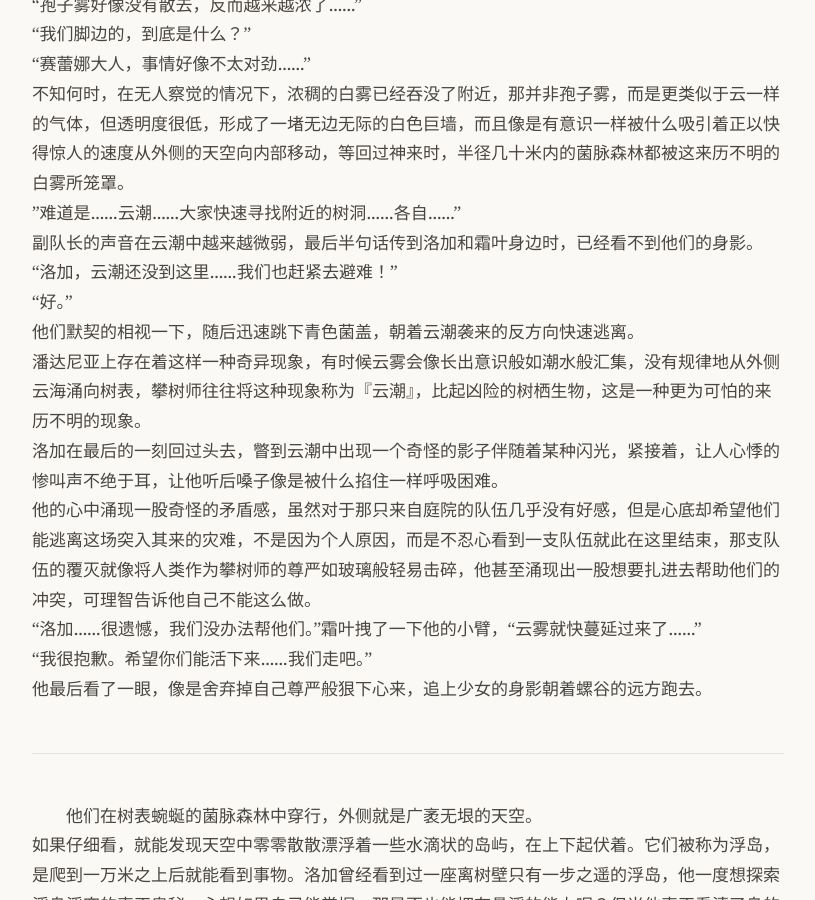
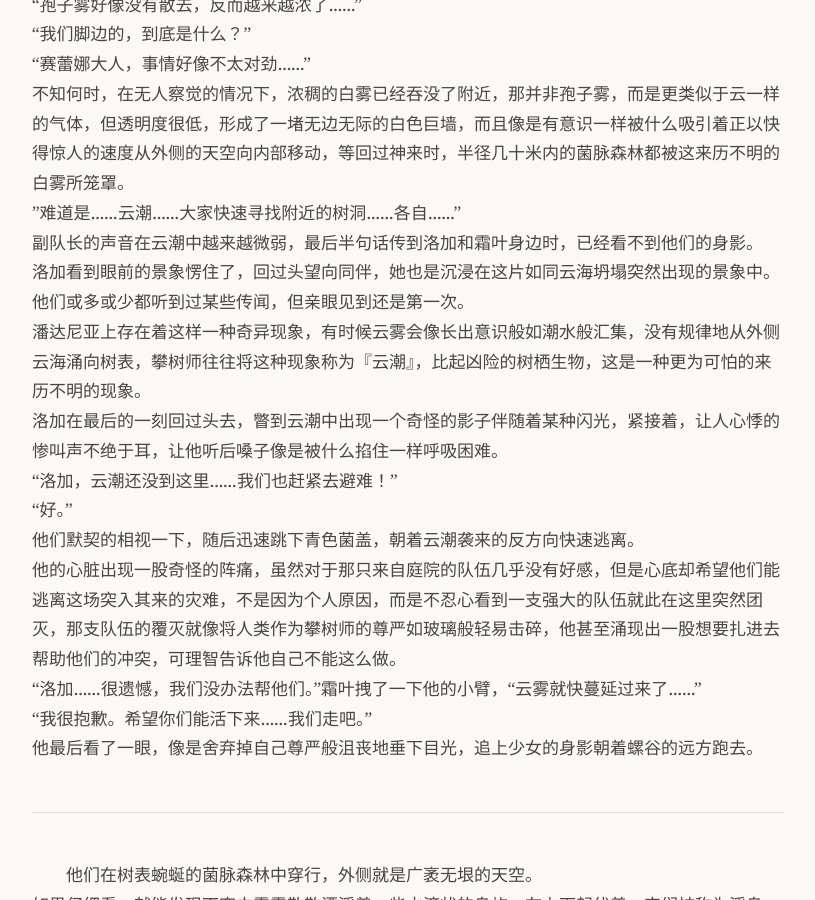
Before and after one commit to yihenc/yihenc.github.io, a Jekyll site: the page built from _posts/2026-03-02-壁迷宫.md, in a window 1280 px wide and 900 px high, scrolled down 4572 px. Shown: the whole window, without its empty margins (232-1047 px from the left). Built offline with Jekyll 4.4.1, drawn with Linux system fonts in a browser that asks for light colours; nearby versions of some CDN libraries; some of the changed text lies outside the part shown.

Commit message:
Update: 壁迷宫

```diff
--- a/_posts/2026-03-02-壁迷宫.md
+++ b/_posts/2026-03-02-壁迷宫.md
@@ -84,15 +84,16 @@
 不知何时，在无人察觉的情况下，浓稠的白雾已经吞没了附近，那并非孢子雾，而是更类似于云一样的气体，但透明度很低，形成了一堵无边无际的白色巨墙，而且像是有意识一样被什么吸引着正以快得惊人的速度从外侧的天空向内部移动，等回过神来时，半径几十米内的菌脉森林都被这来历不明的白雾所笼罩。
 ”难道是……云潮……大家快速寻找附近的树洞……各自……”
 副队长的声音在云潮中越来越微弱，最后半句话传到洛加和霜叶身边时，已经看不到他们的身影。
+洛加看到眼前的景象愣住了，回过头望向同伴，她也是沉浸在这片如同云海坍塌突然出现的景象中。他们或多或少都听到过某些传闻，但亲眼见到还是第一次。
+潘达尼亚上存在着这样一种奇异现象，有时候云雾会像长出意识般如潮水般汇集，没有规律地从外侧云海涌向树表，攀树师往往将这种现象称为『云潮』，比起凶险的树栖生物，这是一种更为可怕的来历不明的现象。
+洛加在最后的一刻回过头去，瞥到云潮中出现一个奇怪的影子伴随着某种闪光，紧接着，让人心悸的惨叫声不绝于耳，让他听后嗓子像是被什么掐住一样呼吸困难。
 “洛加，云潮还没到这里……我们也赶紧去避难！”
 “好。”
 他们默契的相视一下，随后迅速跳下青色菌盖，朝着云潮袭来的反方向快速逃离。
-潘达尼亚上存在着这样一种奇异现象，有时候云雾会像长出意识般如潮水般汇集，没有规律地从外侧云海涌向树表，攀树师往往将这种现象称为『云潮』，比起凶险的树栖生物，这是一种更为可怕的来历不明的现象。
-洛加在最后的一刻回过头去，瞥到云潮中出现一个奇怪的影子伴随着某种闪光，紧接着，让人心悸的惨叫声不绝于耳，让他听后嗓子像是被什么掐住一样呼吸困难。
-他的心中涌现一股奇怪的矛盾感，虽然对于那只来自庭院的队伍几乎没有好感，但是心底却希望他们能逃离这场突入其来的灾难，不是因为个人原因，而是不忍心看到一支队伍就此在这里结束，那支队伍的覆灭就像将人类作为攀树师的尊严如玻璃般轻易击碎，他甚至涌现出一股想要扎进去帮助他们的冲突，可理智告诉他自己不能这么做。
+他的心脏出现一股奇怪的阵痛，虽然对于那只来自庭院的队伍几乎没有好感，但是心底却希望他们能逃离这场突入其来的灾难，不是因为个人原因，而是不忍心看到一支强大的队伍就此在这里突然团灭，那支队伍的覆灭就像将人类作为攀树师的尊严如玻璃般轻易击碎，他甚至涌现出一股想要扎进去帮助他们的冲突，可理智告诉他自己不能这么做。
 “洛加……很遗憾，我们没办法帮他们。”霜叶拽了一下他的小臂，“云雾就快蔓延过来了……”
 “我很抱歉。希望你们能活下来……我们走吧。”
-他最后看了一眼，像是舍弃掉自己尊严般狠下心来，追上少女的身影朝着螺谷的远方跑去。
+他最后看了一眼，像是舍弃掉自己尊严般沮丧地垂下目光，追上少女的身影朝着螺谷的远方跑去。
 
 
 -----
@@ -191,6 +192,19 @@
 洛加曾收到一次邀约，在清晨醒来时发现身旁放着一封信，内容是邀请他前往庭院。
 他感到毛骨悚然，完全不知道信是何时被放过来的，感到愤怒的同时将这封信投入火中。他不想和庭院扯上太多关系，他对于蒙格塔的愤怒仍然没有消散，因此并不想和这座高高在上的庭院扯上任何关系。他只需要能够一个人独自攀登的宁静，那样就好。于是，他将那封信付之一炬。
 “喂，洛加，你在想什么呢，打起精神！”
+他沉浸在回忆中时，同伴严肃的声音将他的思绪拉回。
+眼下，他们正处于人类攀登的最前沿，第九层大蚀海的壁迷宫内部。迷宫是由横纵交错的巨大板状划分而成，很难说清这到底是天然形成，还是出于某种意志的设计。深绿色为基调的迷宫中，布满了从地板戳出来、从天花板插进去的比成年人身体还粗数倍的巨大晶体，让本来就弯弯绕绕的迷宫再度增添了难度。
+对于攀树师来说，这里虽然被命名为『迷宫』，但对于其他生物来说，这里更像是优质的巢穴——
+没有外界孢子海的侵蚀，温暖而湿润，且形成了以可食用菌类为基础的生态链条，拥有诸多种类的食物。不过因此而出现的掠食性猛兽也会增加危险性就是了。
+但是，更加棘手的是出现在他们面前的东西。
+那是两名形态和人类完全一样、却不知道是否还算生物的个体，被称为『菌骸』。他们的身体被大大小小各式各样的孢子所占据，眯起眼睛就能看到随着身体晃动而不断散发的孢子粉尘，身体上的某些孔洞甚至开出了迷人的花朵，如果让下界做花卉贩卖生意的老板看见肯定会惊喜无比。
+但对于攀树师来说，那是看到就会让身体发怵的死亡之花。
+正是被眼前的景象所刺激，霜叶才会冲上前去，想要将它们从视线中抹除。
+然而，她的手中却空无一物，任谁看了都会惊讶她奇怪的冲锋方式吧——
+在他们出发后不久，第一次看到霜叶的战斗姿态前洛加也是这么觉得。
+他一直有听说霜叶的名声
+
+身体上的孔洞中
 
 
 栖息在迷宫中的野兽，霜叶几乎不需要帮忙，一个人扛着大剑单杀。
```
